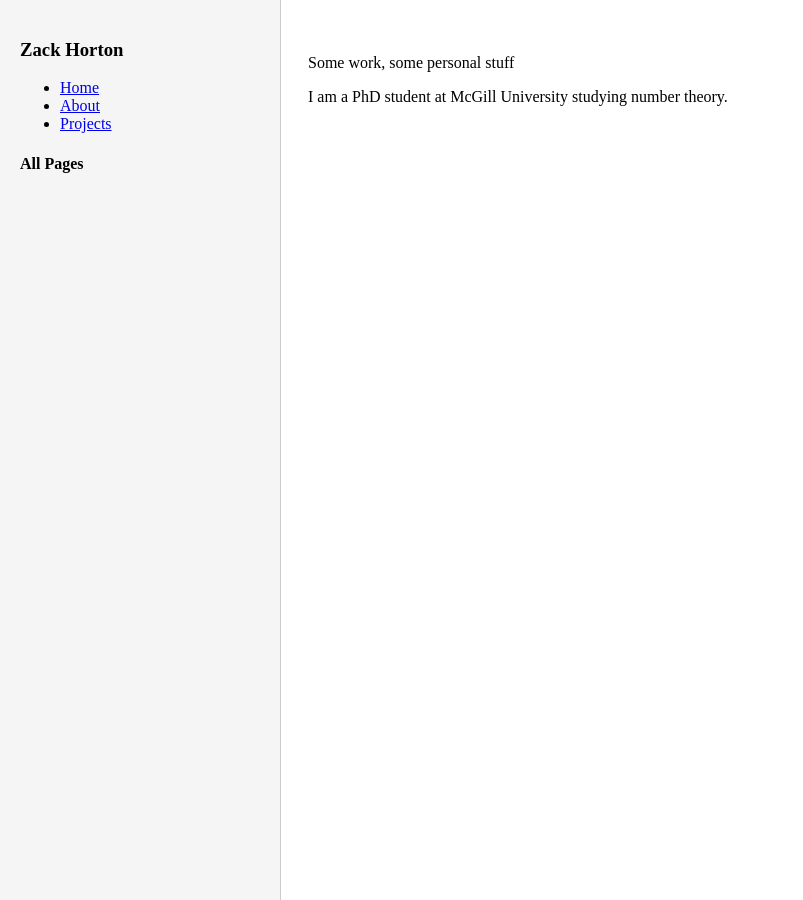
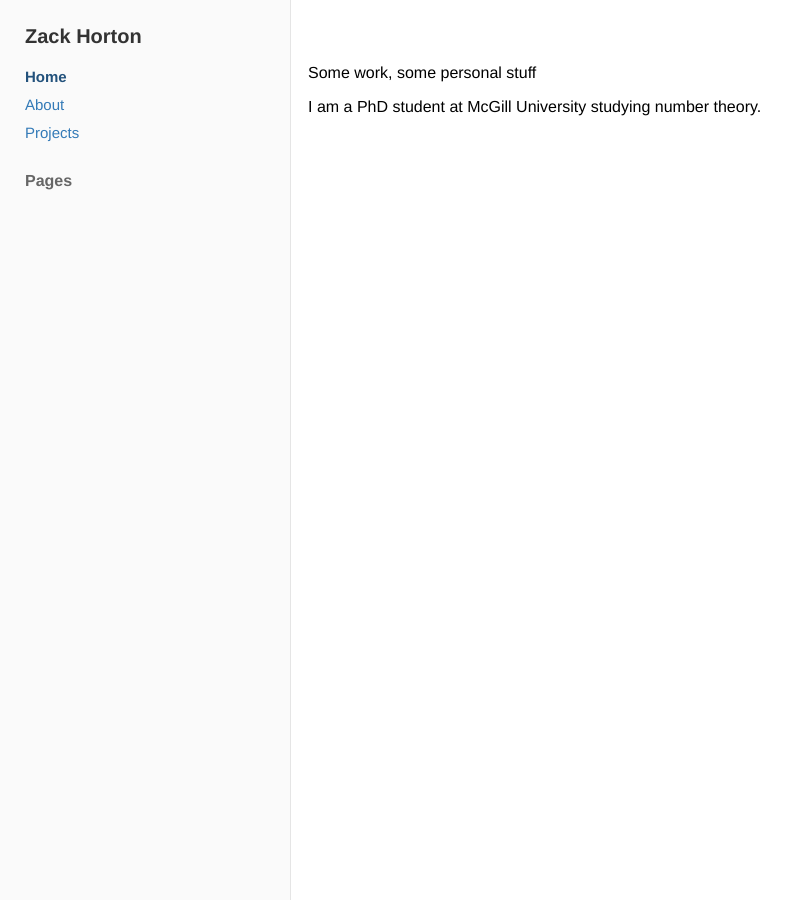
Before and after one commit to zackaryhorton/zackaryhorton.github.io, a Jekyll site: the page built from README.md, in a window 1280 px wide. Shown: the whole page, without its empty margins (0-803 px from the left). Built offline with Jekyll 4.4.1, drawn with Linux system fonts in a browser that asks for light colours; our own code applies the rules of GitHub Pages for plain Markdown files.

Commit message:
Update default.html

```diff
--- a/_layouts/default.html
+++ b/_layouts/default.html
@@ -5,50 +5,114 @@
     <title>{{ page.title }} — {{ site.title }}</title>
     <meta name="viewport" content="width=device-width, initial-scale=1">
 
-    {{ site.styles }} <!-- Slate theme styles -->
+    {{ site.styles }} <!-- Loads Slate theme CSS -->
+
     <style>
-      /* Sidebar styles */
+      /* --- Slate Matching Styles --- */
+
+      body {
+        font-family: "Helvetica Neue", Arial, sans-serif;
+      }
+
+      /* Sidebar container */
       .sidebar {
         width: 240px;
-        background: #f5f5f5;
-        padding: 20px;
+        background: #fafafa; /* Slate light gray */
+        border-right: 1px solid #e5e5e5;
+        padding: 25px;
         position: fixed;
         top: 0;
         left: 0;
-        height: 100vh;
+        bottom: 0;
         overflow-y: auto;
-        border-right: 1px solid #ccc;
       }
+
+      /* Site title */
+      .sidebar h2 {
+        font-size: 20px;
+        font-weight: 600;
+        margin-top: 0;
+        color: #333;
+      }
+
+      /* Navigation lists */
+      .sidebar ul {
+        list-style: none;
+        padding-left: 0;
+        margin: 20px 0;
+      }
+
+      .sidebar li {
+        margin-bottom: 10px;
+      }
+
+      .sidebar a {
+        color: #337ab7;
+        text-decoration: none;
+        font-size: 15px;
+      }
+
+      .sidebar a:hover {
+        text-decoration: underline;
+      }
+
+      /* Active page highlight */
+      .sidebar a.active {
+        font-weight: bold;
+        color: #23527c;
+      }
+
+      /* Main content area */
       .main-content {
-        margin-left: 270px;
-        padding: 30px;
+        margin-left: 260px; /* space for sidebar */
+        padding: 40px;
+      }
+
+      /* Mobile responsiveness */
+      @media (max-width: 780px) {
+        .sidebar {
+          position: relative;
+          width: 100%;
+          height: auto;
+          border-right: none;
+          border-bottom: 1px solid #e5e5e5;
+        }
+        .main-content {
+          margin-left: 0;
+          padding: 20px;
+        }
       }
     </style>
+
   </head>
-
   <body>
 
-    <!-- Sidebar -->
+    <!-- SIDEBAR -->
     <div class="sidebar">
-      <h3>{{ site.title }}</h3>
+      <h2>{{ site.title }}</h2>
+
       <ul>
-        <li><a href="/">Home</a></li>
-        <li><a href="/about">About</a></li>
-        <li><a href="/projects">Projects</a></li>
+        <li><a href="/" class="{% if page.url == '/' %}active{% endif %}">Home</a></li>
+        <li><a href="/about" class="{% if page.url == '/about' %}active{% endif %}">About</a></li>
+        <li><a href="/projects" class="{% if page.url == '/projects' %}active{% endif %}">Projects</a></li>
       </ul>
 
-      <!-- Optional dynamic pages -->
-      <h4>All Pages</h4>
+      <!-- Optional auto-generated pages -->
+      <h3 style="font-size:16px; margin-top:30px; color:#666;">Pages</h3>
       <ul>
         {% for p in site.pages %}
-          {% unless p.url == "/" %}
-            <li><a href="{{ p.url }}">{{ p.title }}</a></li>
-          {% endunless %}
+          {% if p.title and p.url != "/" %}
+            <li>
+              <a href="{{ p.url }}" class="{% if page.url == p.url %}active{% endif %}">
+                {{ p.title }}
+              </a>
+            </li>
+          {% endif %}
         {% endfor %}
       </ul>
     </div>
 
-    <!-- Main Content -->
+    <!-- MAIN CONTENT -->
     <div class="main-content">
       {{ content }}
     </div>
```
